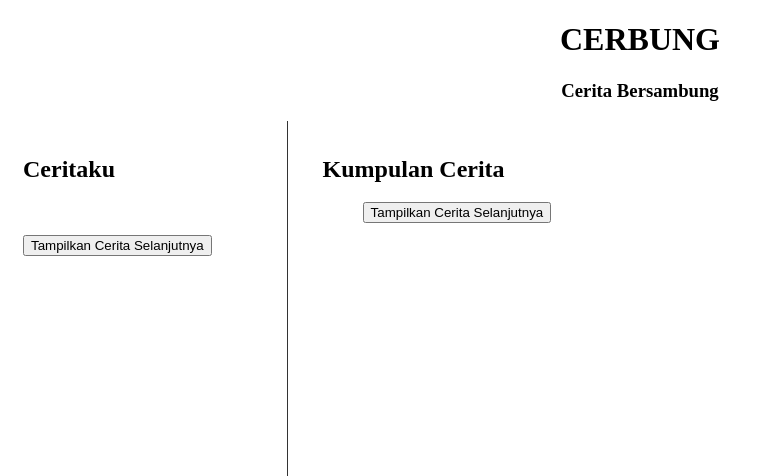
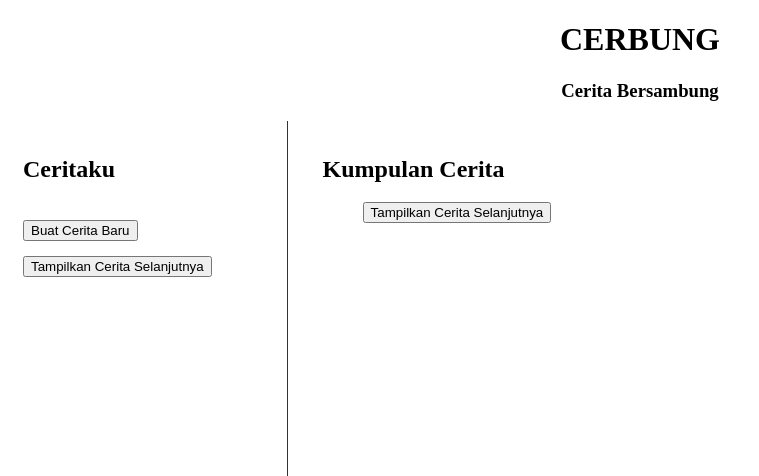
Before and after one commit to Jynic/fsp_uas, a PHP site: page /home.php in a window 1280 px wide. Shown: the top 476 px of the page, without its empty margins (0-759 px from the left). Run offline with PHP 8.4, Linux system fonts and the light colour scheme; data that the repository does not hold is empty.

Commit message:
ada apdet ya ges ya

```diff
--- a/home.php
+++ b/home.php
@@ -14,10 +14,12 @@ $con = new mysqli("localhost", "root", "", "fsp_uas");
 <body>
     <h1>CERBUNG</h1>
     <h3>Cerita Bersambung</h3>
+
     <div id='container-home'>
         <div class='card_generalkiri'>
             <div class="ceritaku">
                 <h2>Ceritaku</h2><br>
+                <button id="new">Buat Cerita Baru</button>
             </div>
             <div class="cerita_saya">
                 <?php
@@ -110,13 +112,19 @@ $con = new mysqli("localhost", "root", "", "fsp_uas");
         (data){
             var ceritas2 = JSON.parse(data);
             $.each(ceritas2, function(i, item){
-                $(".cerita_saya").append("<div id='"+item.idcerita+"' class='card_cerbung'><h2 class='judulCeritaku'>"+item.judul+"</h2><p class='isicard'>Jumlah Paragraf : "+item.jumlah_paragraf+"</p><a href='new.php' class='isicard'>Baca Lebih Lanjut</a></div>");
+                $(".cerita_saya").append("<div id='"+item.idcerita+"' class='card_cerbung'><h2 class='judulCeritaku'>"+item.judul+"</h2><p class='isicard'>Jumlah Paragraf : "+item.jumlah_paragraf+"</p><a href='read.php' class='isicard' id='yes'>Baca Lebih Lanjut</a></div>");
+                $(".cerita_saya").append("<form><input type='hidden' name='id' value='" + item.idcerita + "'></form>")
+                $("#yes").click(function() {
+                    var id = document.getElementById('id').submit();
+                    alert(id);
+                });
             });
             $(".card_generalkiri").append("<button id='btnTampilkanCeritaku'>Tampilkan Cerita Selanjutnya</button>");
             $("#btnTampilkanCeritaku").click(function(){
                 limit =parseInt(limit) + 2;
                 window.location.href = "home.php?limit="+limit+"&limitcer="+limitcer;
             });
+
 
         });
 
@@ -125,7 +133,7 @@ $con = new mysqli("localhost", "root", "", "fsp_uas");
         (data){
             var ceritas1 = JSON.parse(data);
             $.each(ceritas1, function(i, item){
-                $(".kumpulan_cerita").append("<div id='"+item.idcerita+"' class='card_cerbung2'><h2 class='judulCeritaku'>"+item.judul+"</h2><p class='isicard'>Pemilik : "+item.nama+"</p><br><p class='isicard'>Jumlah Paragraf : "+item.jumlah_paragraf+"</p><a href='new.php' class='isicard'>Baca Lebih Lanjut</a></div>");
+                $(".kumpulan_cerita").append("<div id='"+item.idcerita+"' class='card_cerbung2'><h2 class='judulCeritaku'>"+item.judul+"</h2><p class='isicard'>Pemilik : "+item.nama+"</p><br><p class='isicard'>Jumlah Paragraf : "+item.jumlah_paragraf+"</p><a href='read.php' class='isicard'>Baca Lebih Lanjut</a></div>");
             });
             $(".card_generalkanan").append("<button id='btnTampilKumpulanCerita'>Tampilkan Cerita Selanjutnya</button>");
             $("#btnTampilKumpulanCerita").click(function(){
@@ -159,7 +167,7 @@ $con = new mysqli("localhost", "root", "", "fsp_uas");
                 (data){
                     var ceritas1 = JSON.parse(data);
                     $.each(ceritas1, function(i, item){
-                        $("#card_cerita").append("<div id='"+item.idcerita+"' class='card_cerbung_kecil'><h2 class='judulCeritaku'>"+item.judul+"</h2><p class='isicard'>Pemilik : "+item.nama+"</p><br><p class='isicard'>Jumlah Paragraf : "+item.jumlah_paragraf+"</p><a href='new.php' class='isicard'>Baca Lebih Lanjut</a></div>");
+                        $("#card_cerita").append("<div id='"+item.idcerita+"' class='card_cerbung_kecil'><h2 class='judulCeritaku'>"+item.judul+"</h2><p class='isicard'>Pemilik : "+item.nama+"</p><br><p class='isicard'>Jumlah Paragraf : "+item.jumlah_paragraf+"</p><a href='read.php' class='isicard'>Baca Lebih Lanjut</a></div>");
                     });
                     // $("#card_cerita").append("<button id='btnTampilKumpulanCerita'>Tampilkan Cerita Selanjutnya</button>");
 
@@ -175,7 +183,7 @@ $con = new mysqli("localhost", "root", "", "fsp_uas");
                 (data){
                     var ceritas1 = JSON.parse(data);
                     $.each(ceritas1, function(i, item){
-                        $("#card_cerita").append("<div id='"+item.idcerita+"' class='card_cerbung_kecil'><h2 class='judulCeritaku'>"+item.judul+"</h2><p class='isicard'>Pemilik : "+item.nama+"</p><br><p class='isicard'>Jumlah Paragraf : "+item.jumlah_paragraf+"</p><a href='new.php' class='isicard'>Baca Lebih Lanjut</a></div>");
+                        $("#card_cerita").append("<div id='"+item.idcerita+"' class='card_cerbung_kecil'><h2 class='judulCeritaku'>"+item.judul+"</h2><p class='isicard'>Pemilik : "+item.nama+"</p><br><p class='isicard'>Jumlah Paragraf : "+item.jumlah_paragraf+"</p><a href='read.php' class='isicard'>Baca Lebih Lanjut</a></div>");
                     });
                     // $("#card_cerita").append("<button id='btnTampilKumpulanCerita'>Tampilkan Cerita Selanjutnya</button>");
 
@@ -190,12 +198,16 @@ $con = new mysqli("localhost", "root", "", "fsp_uas");
             (data){
                 var ceritas1 = JSON.parse(data);
                 $.each(ceritas1, function(i, item){
-                    $("#card_cerita").append("<div id='"+item.idcerita+"' class='card_cerbung_kecil'><h2 class='judulCeritaku'>"+item.judul+"</h2><p class='isicard'>Pemilik : "+item.nama+"</p><br><p class='isicard'>Jumlah Paragraf : "+item.jumlah_paragraf+"</p><a href='new.php' class='isicard'>Baca Lebih Lanjut</a></div>");
+                    $("#card_cerita").append("<div id='"+item.idcerita+"' class='card_cerbung_kecil'><h2 class='judulCeritaku'>"+item.judul+"</h2><p class='isicard'>Pemilik : "+item.nama+"</p><br><p class='isicard'>Jumlah Paragraf : "+item.jumlah_paragraf+"</p><a href='read.php' class='isicard'>Baca Lebih Lanjut</a></div>");
                 });
 
             });
 
         });
 
+        $("#new").click(function() {
+            window.location.href = "new.php?id="+id;
+        });
+
 
 </script>
```
Also changed, not shown: read.php (added, +19 -0 lines).
